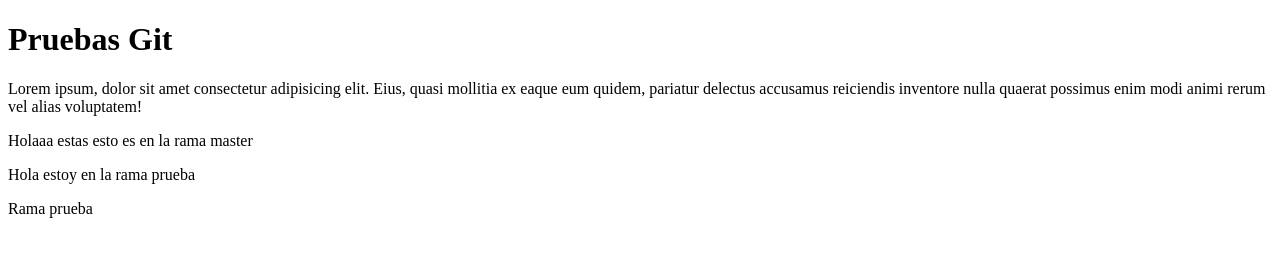
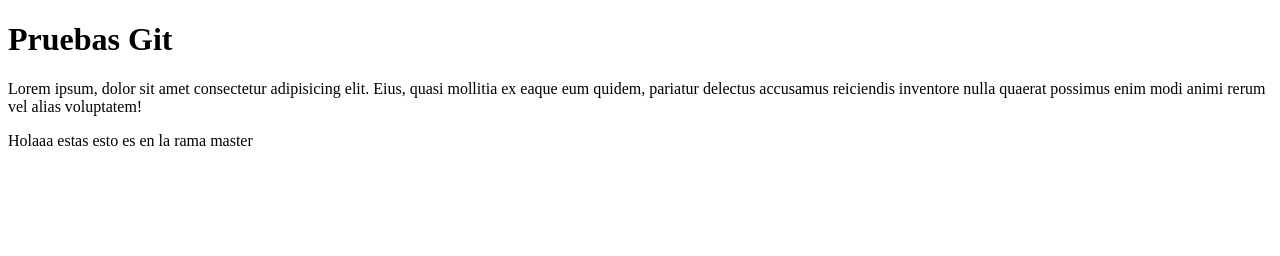
Before and after one commit to MartinUGN/JS-P, a plain HTML site: page index.html in a window 1280 px wide. Drawn offline with Linux system fonts and the light colour scheme.

Commit message:
Borre los comentarios sobre la ramaPrueba

```diff
--- a/index.html
+++ b/index.html
@@ -15,9 +15,6 @@
 
     <p>Holaaa estas esto es en la rama master </p>
 
-    <p>Hola estoy en la rama prueba</p>
-
-    <p>Rama prueba</p>
 
 </body>
 </html>
```
